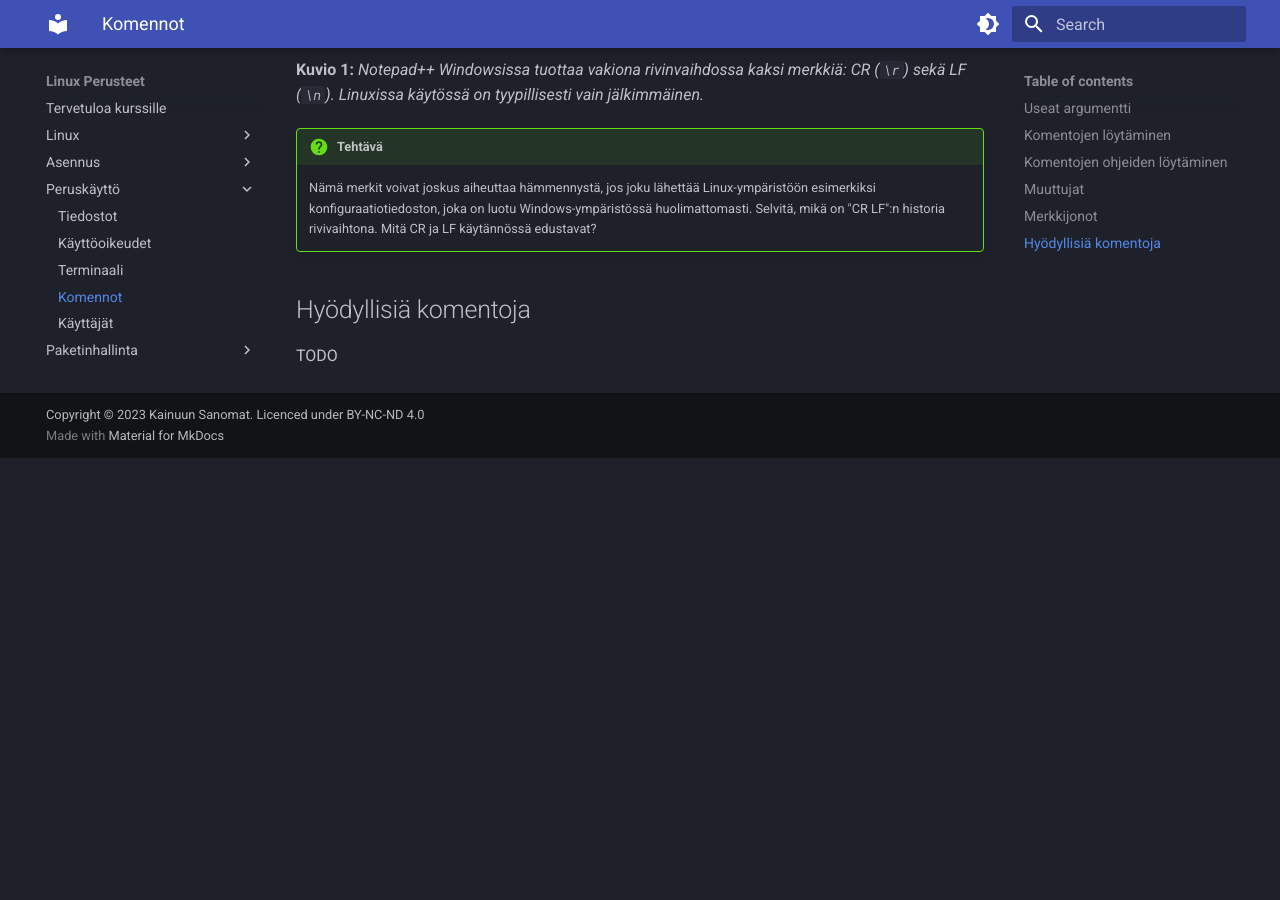
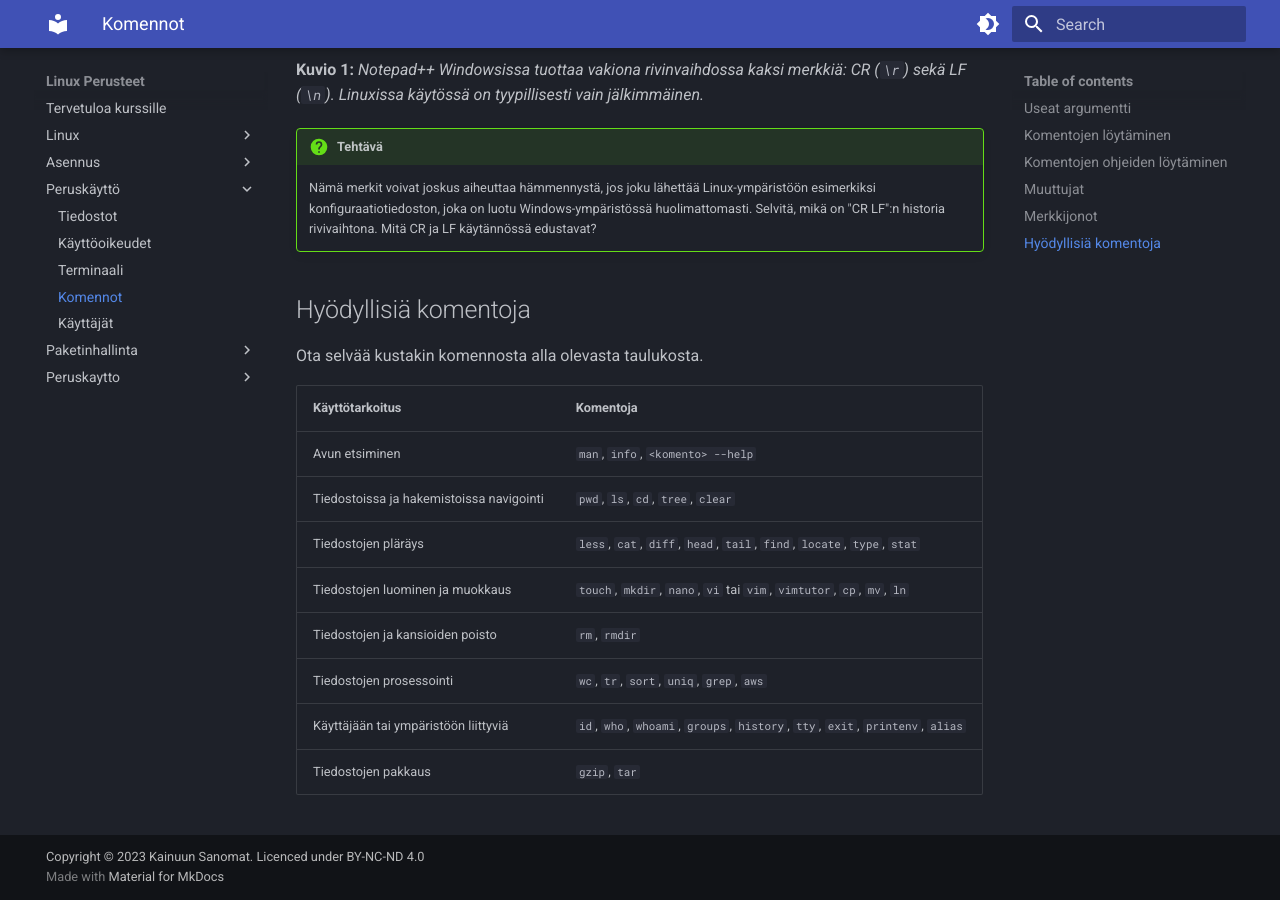
Before and after one commit to sourander/linux-perusteet, an MkDocs documentation site: the page built from docs/peruskäyttö/komennot.md, in a window 1280 px wide and 900 px high, scrolled down 5113 px. Built offline with MkDocs 1.6.1 and Material for MkDocs 9.7.7, drawn with Linux system fonts in a browser that asks for light colours; before the commit the page ends 5571 px from its top, so only the background shows below that.

Commit message:
Added commands

```diff
--- a/docs/peruskäyttö/komennot.md
+++ b/docs/peruskäyttö/komennot.md
@@ -215,4 +215,15 @@
 
 ## Hyödyllisiä komentoja
 
-TODO
+Ota selvää kustakin komennosta alla olevasta taulukosta.
+
+| Käyttötarkoitus                          | Komentoja                                                    |
+| ---------------------------------------- | ------------------------------------------------------------ |
+| Avun etsiminen                           | `man`, `info`, `<komento> --help`                            |
+| Tiedostoissa ja hakemistoissa navigointi | `pwd`, `ls`, `cd`, `tree`, `clear`                           |
+| Tiedostojen pläräys                      | `less`, `cat`, `diff`, `head`, `tail`, `find`, `locate`, `type`, `stat` |
+| Tiedostojen luominen ja muokkaus         | `touch`, `mkdir`, `nano`, `vi` tai `vim`, `vimtutor`, `cp`, `mv`, `ln` |
+| Tiedostojen ja kansioiden poisto         | `rm`, `rmdir`                                                |
+| Tiedostojen prosessointi                 | `wc`, `tr`,  `sort`, `uniq`, `grep`, `aws`                   |
+| Käyttäjään tai ympäristöön liittyviä     | `id`, `who`, `whoami`, `groups`, `history`, `tty`, `exit`, `printenv`, `alias` |
+| Tiedostojen pakkaus                      | `gzip`, `tar`                                                |
```
Also changed, not shown: docs/peruskäyttö/tiedostot.md (+1 -1 lines).
